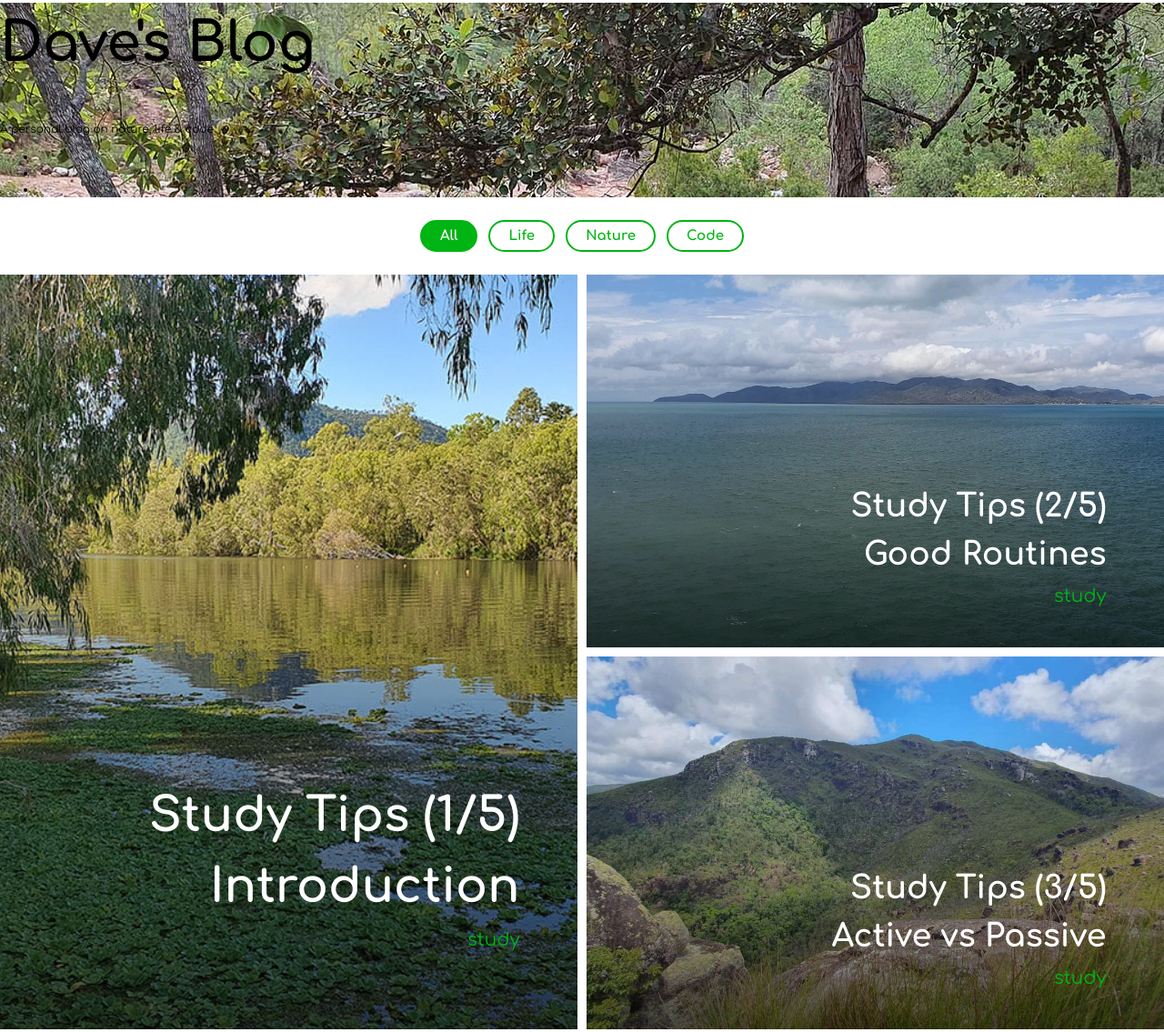
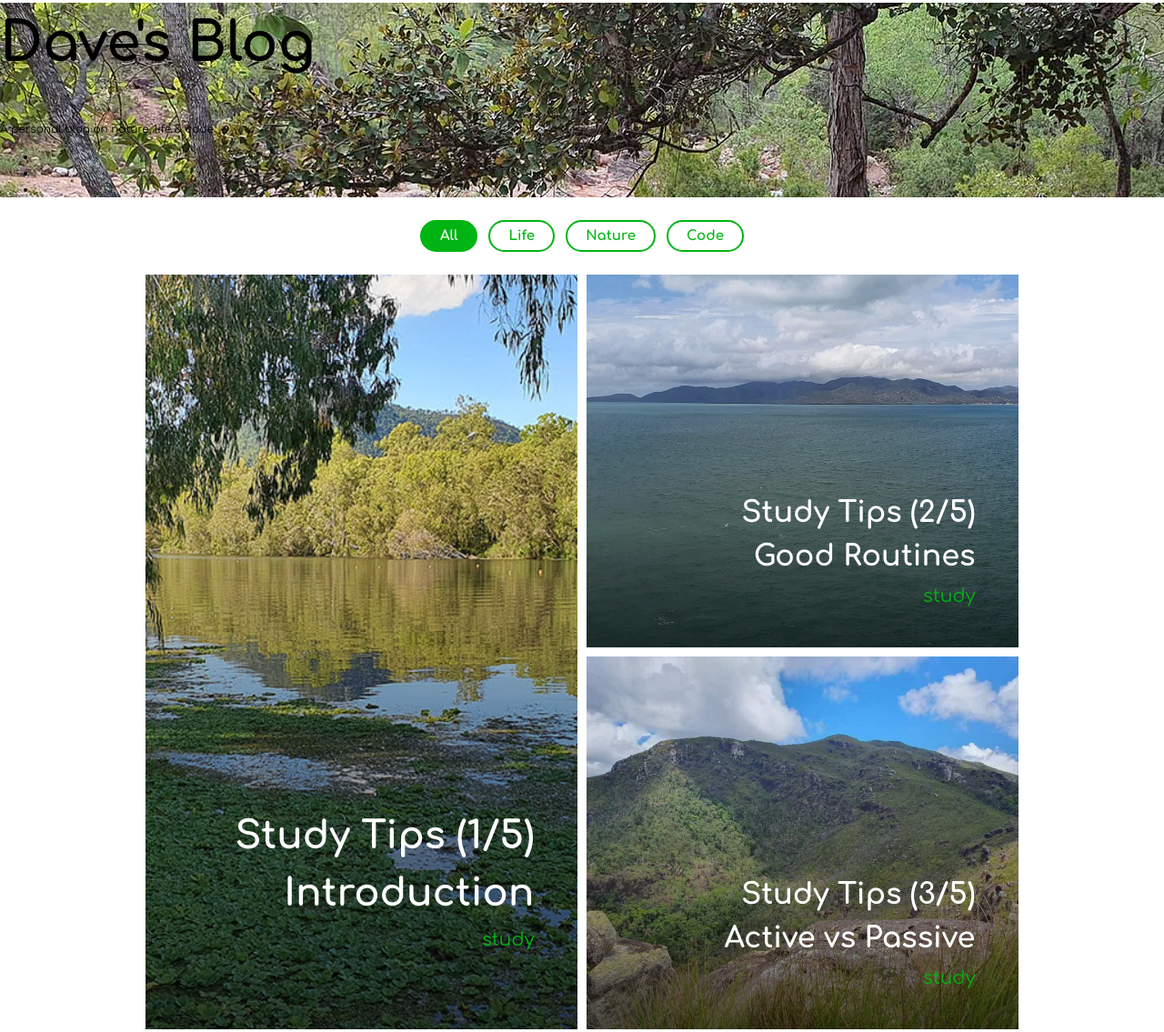
Before and after one commit to davidpage876/personal-blog, a plain HTML site: page index.html in a window 1280 px wide. Shown: the part 494-1629 px from the top of the page at 91% size. Drawn offline with Linux system fonts and the light colour scheme.

Commit message:
fix: Fix responsiveness issues

```diff
--- a/style/common.css
+++ b/style/common.css
@@ -47,7 +47,7 @@ h1 {
 }
 
 h2 {
-    font-size: 35px;
+    font-size: 32px;
 }
 
 p, a, div, input, button {
@@ -81,6 +81,16 @@ body {
 
 body {
     margin: 0;
+}
+
+@media only screen and (min-width: 960px) {
+
+    .wrap {
+        width: 75%;
+        max-width: 1350px;
+        margin: 0 auto;
+    }
+
 }
 
 /* -----------------------------------------------------------
--- a/style/main.css
+++ b/style/main.css
@@ -104,15 +104,10 @@
 
 .filters {
     justify-content: center;
-    margin: 25px;
+    margin: 25px 8px;
 }
 
 @media only screen and (min-width: 960px) {
-
-    .wrap {
-        max-width: 1350px;
-        margin: 0 auto;
-    }
 
     .post--featured {
         grid-row: 1 / span 2;
@@ -162,7 +157,7 @@
 @media only screen and (min-width: 960px) {
 
     .post--featured h2 {
-        font-size: 52px;
+        font-size: 42px;
     }
 
     .post__content:hover::before {
```
